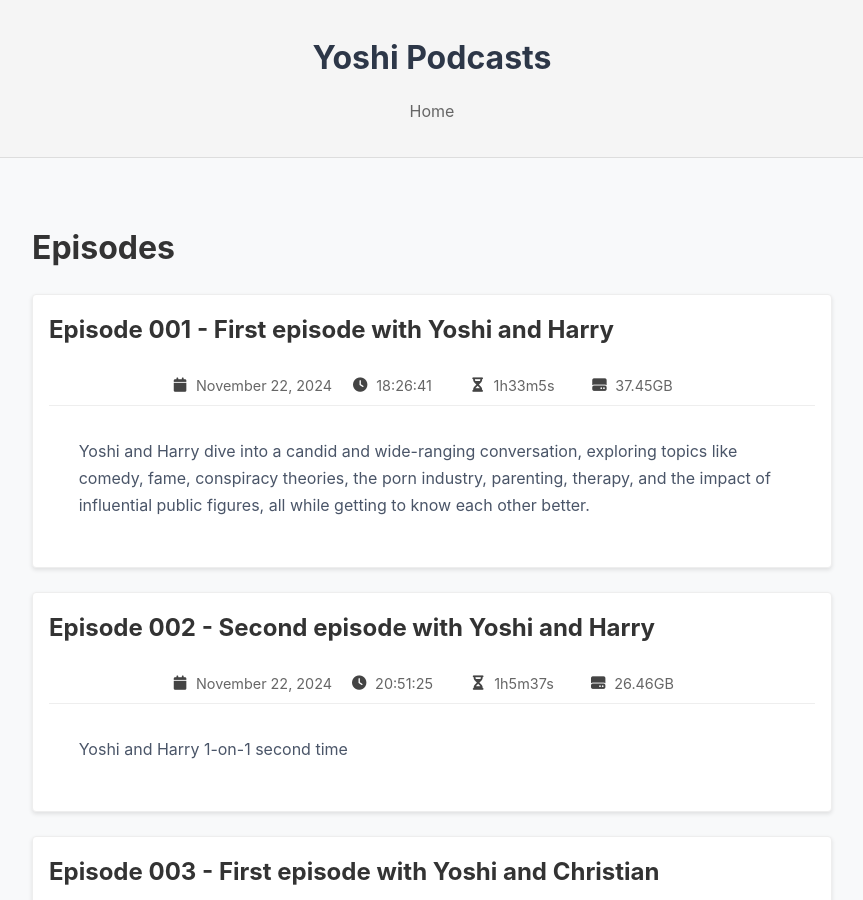
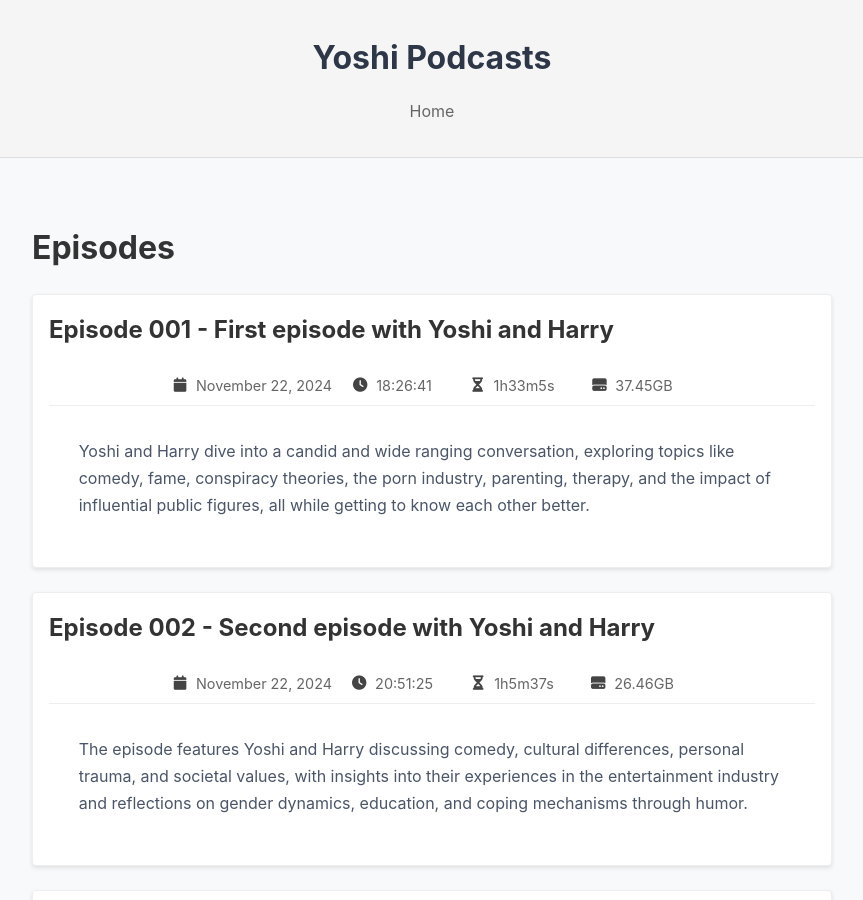
Before and after one commit to harryf/yoshi-podcasts, a Jekyll site: the page built from index.html, in a window 1280 px wide and 900 px high. Shown: the whole window, without its empty margins (208-1071 px from the left). Built offline with Jekyll 4.4.1, drawn with Linux system fonts in a browser that asks for light colours.

Commit message:
Adding descriptions

```diff
--- a/_episodes/episode-002.md
+++ b/_episodes/episode-002.md
@@ -6,7 +6,7 @@ date: '2024-11-22'
 time: '20:51'
 duration: 1h5m37s
 permalink: "/episodes/episode-002/"
-description: Yoshi and Harry 1-on-1 second time
+description: The episode features Yoshi and Harry discussing comedy, cultural differences, personal trauma, and societal values, with insights into their experiences in the entertainment industry and reflections on gender dynamics, education, and coping mechanisms through humor.
 video_files:
 - file_name: C0039.mp4
   description: Full room camera - Camcorder
```
Also changed, not shown: _episodes/episode-001.md (+1 -1 lines).
